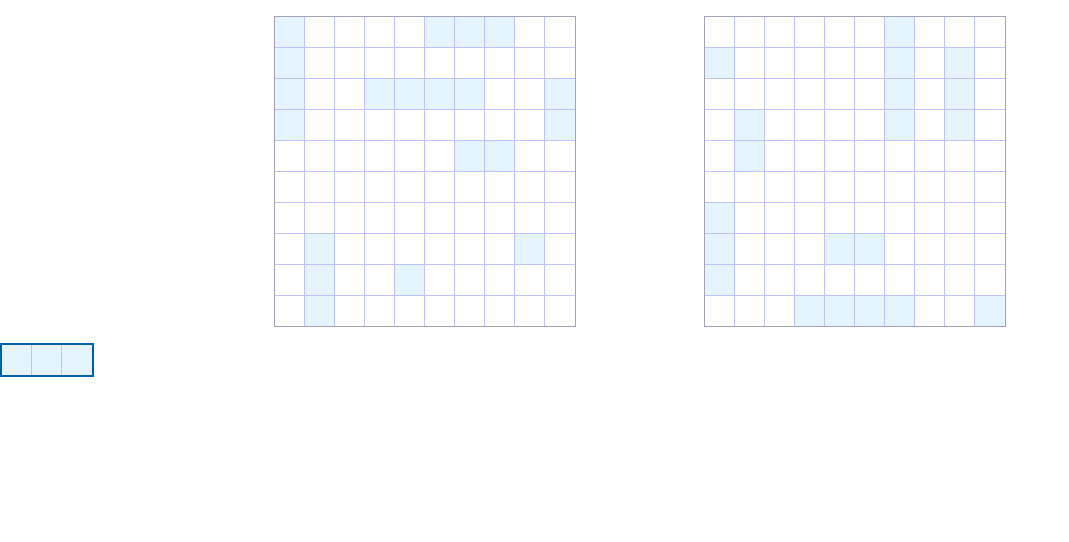
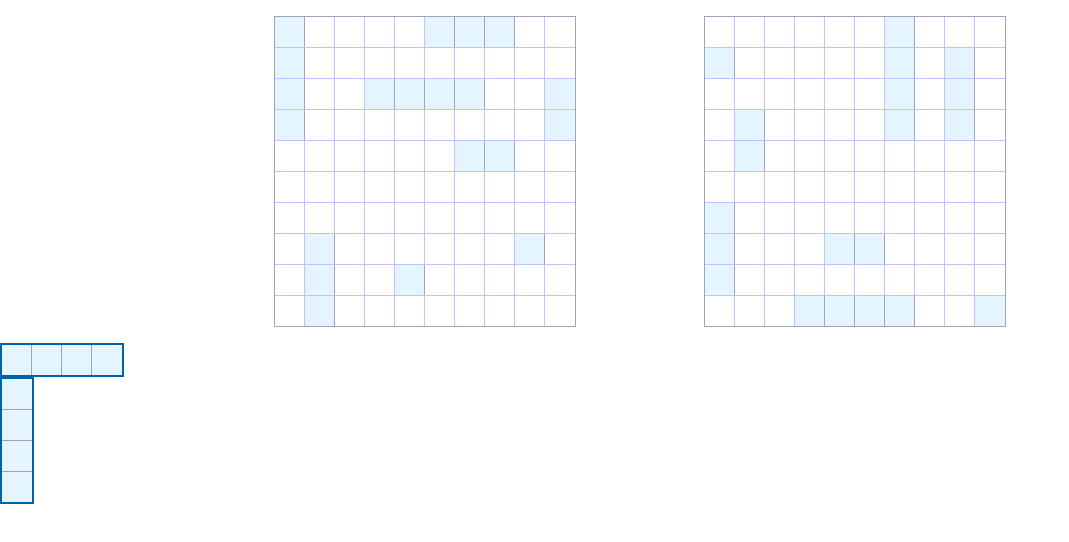
Before and after one commit to NotRelix/battleship, a website built with webpack: page src/template.html in a window 1280 px wide. Shown: the whole page, without its empty margins (0-1069 px from the left). Built offline with nearby package versions, Linux system fonts and the light colour scheme.

Commit message:
feat: add a draggable verical ship

```diff
--- a/src/style.css
+++ b/src/style.css
@@ -47,8 +47,6 @@
   position: relative;
   width: 30px;
   height: 30px;
-  border-left: 1px solid var(--grid-color);
-  border-right: 1px solid var(--grid-color);
 }
 
 .col:hover {
@@ -58,6 +56,7 @@
 .col:not(:first-child),
 .col:first-child {
   border-left: none;
+  border-right: 1px solid var(--grid-color);
 }
 
 .col:last-child {
@@ -70,8 +69,35 @@
   border: 2px solid var(--ship-border);
 }
 
+.ship-container.vertical {
+  flex-direction: column;
+}
+
 .ship {
+  width: 30px;
+  height: 30px;
   background-color: var(--ship-body);
+}
+
+.ship:not(:first-child),
+.ship:first-child {
+  border-left: none;
+  border-right: 1px solid var(--grid-outline);
+}
+
+.ship:last-child {
+  border-right: none;
+}
+
+.vertical .ship:not(:first-child),
+.vertical .ship:first-child {
+  box-sizing: content-box;
+  border: none;
+  border-bottom: 1px solid var(--grid-outline);
+}
+
+.vertical .ship:last-child {
+  border-bottom: none;
 }
 
 .hit {
--- a/src/template.html
+++ b/src/template.html
@@ -10,9 +10,16 @@
 
     </div>
     <div draggable="true" class="ship-container">
-      <div class="col ship"></div>
-      <div class="col ship"></div>
-      <div class="col ship"></div>
+      <div class="ship"></div>
+      <div class="ship"></div>
+      <div class="ship"></div>
+      <div class="ship"></div>
+    </div>
+    <div draggable="true" class="ship-container vertical">
+      <div class="ship"></div>
+      <div class="ship"></div>
+      <div class="ship"></div>
+      <div class="ship"></div>
     </div>
   </body>
 </html>
```
Also changed, not shown: src/modules/draggable-ships.js (added).
